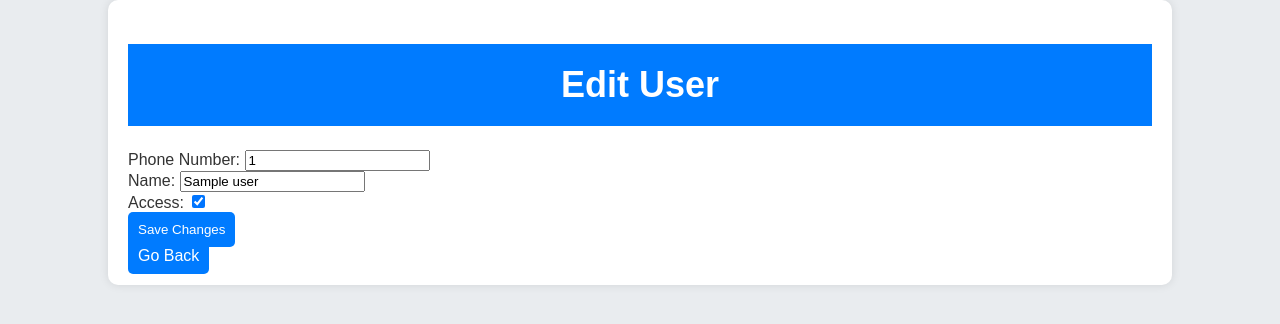
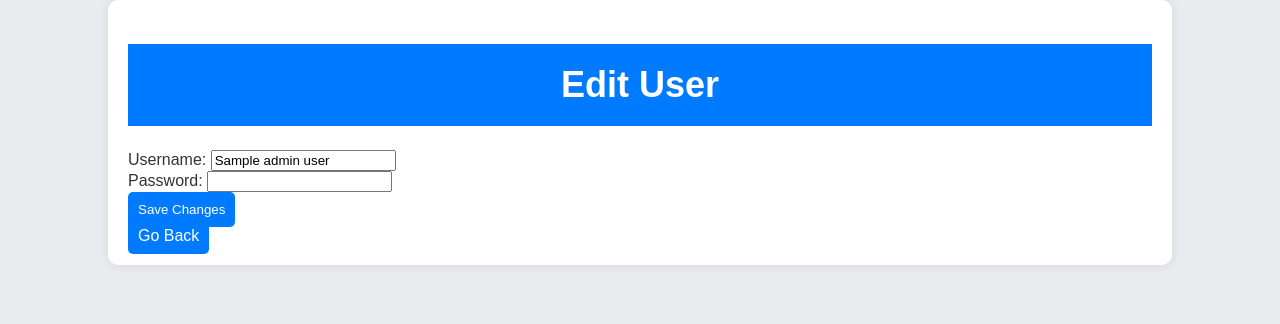
Before and after one commit to boondas/gate-management-system, a Flask app: page /edit_user/3 in a window 1280 px wide. Shown: the top 324 px of the page. Run offline with Flask 3, Linux system fonts and the light colour scheme; the visitor is signed in with stand-in values (Sample User, id 1); a database or web service that is not in the repository returns one stand-in record (values such as "Sample title"); some libraries are stand-ins or nearby versions.

Commit message:
UpdatedFlask app

```diff
--- a/main.py
+++ b/main.py
@@ -1,18 +1,96 @@
-from flask import Flask, render_template, request, redirect, url_for, session
+import os
+from flask import Flask, render_template, request, redirect, url_for, flash, session
+from werkzeug.security import generate_password_hash, check_password_hash
 import psycopg2
-from werkzeug.security import generate_password_hash, check_password_hash
+from functools import wraps
 
 app = Flask(__name__)
-app.secret_key = 'your_secret_key'  # Replace with a secure random key
+app.secret_key = os.urandom(24)  # Secure session cookies
 
 # Database connection setup
-DATABASE_URL = 'your_postgresql_database_url'
-
 def get_db_connection():
-    conn = psycopg2.connect(DATABASE_URL)
+    conn = psycopg2.connect(os.environ["DATABASE_URL"])
     return conn
 
-# Route for login
+# Login required decorator to protect admin routes
+def login_required(f):
+    @wraps(f)
+    def decorated_function(*args, **kwargs):
+        if 'admin_logged_in' not in session:
+            return redirect(url_for('login'))
+        return f(*args, **kwargs)
+    return decorated_function
+
+# Route for the home page (Dashboard)
+@app.route('/')
+@login_required
+def index():
+    conn = get_db_connection()
+    cur = conn.cursor()
+    cur.execute("SELECT * FROM admin_users")
+    users = cur.fetchall()
+    conn.close()
+    return render_template('index.html', users=users)
+
+# Route for adding a user
+@app.route('/add_user', methods=['GET', 'POST'])
+@login_required
+def add_user():
+    if request.method == 'POST':
+        username = request.form['username']
+        password = request.form['password']
+        hashed_password = generate_password_hash(password)
+
+        conn = get_db_connection()
+        cur = conn.cursor()
+        cur.execute("INSERT INTO admin_users (username, password) VALUES (%s, %s)", (username, hashed_password))
+        conn.commit()
+        conn.close()
+
+        flash('User added successfully!', 'success')
+        return redirect(url_for('index'))
+
+    return render_template('add_user.html')
+
+# Route for editing user details
+@app.route('/edit_user/<int:user_id>', methods=['GET', 'POST'])
+@login_required
+def edit_user(user_id):
+    conn = get_db_connection()
+    cur = conn.cursor()
+
+    if request.method == 'POST':
+        username = request.form['username']
+        password = request.form['password']
+        hashed_password = generate_password_hash(password)
+
+        cur.execute("UPDATE admin_users SET username = %s, password = %s WHERE id = %s", (username, hashed_password, user_id))
+        conn.commit()
+        conn.close()
+
+        flash('User details updated successfully!', 'success')
+        return redirect(url_for('index'))
+
+    cur.execute("SELECT * FROM admin_users WHERE id = %s", (user_id,))
+    user = cur.fetchone()
+    conn.close()
+
+    return render_template('edit_user.html', user=user)
+
+# Route for deleting a user
+@app.route('/delete_user/<int:user_id>', methods=['POST'])
+@login_required
+def delete_user(user_id):
+    conn = get_db_connection()
+    cur = conn.cursor()
+    cur.execute("DELETE FROM admin_users WHERE id = %s", (user_id,))
+    conn.commit()
+    conn.close()
+
+    flash('User deleted successfully!', 'success')
+    return redirect(url_for('index'))
+
+# Route for login page
 @app.route('/login', methods=['GET', 'POST'])
 def login():
     if request.method == 'POST':
@@ -21,100 +99,26 @@ def login():
 
         conn = get_db_connection()
         cur = conn.cursor()
-        cur.execute("SELECT id, password FROM admin_users WHERE username = %s", (username,))
+        cur.execute("SELECT * FROM admin_users WHERE username = %s", (username,))
         user = cur.fetchone()
-        cur.close()
         conn.close()
 
-        if user and check_password_hash(user[1], password):
-            session['user_id'] = user[0]
+        if user and check_password_hash(user[1], password):  # user[1] contains the hashed password
+            session['admin_logged_in'] = True
+            flash('Login successful!', 'success')
             return redirect(url_for('index'))
         else:
-            return render_template('login.html', error="Invalid username or password.")
+            flash('Invalid credentials. Please try again.', 'danger')
+
     return render_template('login.html')
 
 # Route for logout
 @app.route('/logout')
+@login_required
 def logout():
-    session.pop('user_id', None)
+    session.pop('admin_logged_in', None)
+    flash('You have been logged out.', 'info')
     return redirect(url_for('login'))
-
-# Protected route decorator
-def login_required(func):
-    def wrapper(*args, **kwargs):
-        if 'user_id' not in session:
-            return redirect(url_for('login'))
-        return func(*args, **kwargs)
-    wrapper.__name__ = func.__name__
-    return wrapper
-
-# Index route (protected)
-@app.route('/')
-@login_required
-def index():
-    conn = get_db_connection()
-    cur = conn.cursor()
-    cur.execute("SELECT id, phone_number, name, access FROM users")
-    users = cur.fetchall()
-    cur.close()
-    conn.close()
-    return render_template('index.html', users=users)
-
-# Other routes (add_user, edit_user, delete_user) - Add @login_required to each route
-@app.route('/add_user', methods=['GET', 'POST'])
-@login_required
-def add_user():
-    if request.method == 'POST':
-        phone_number = request.form['phone_number']
-        name = request.form['name']
-        access = 'access' in request.form
-
-        conn = get_db_connection()
-        cur = conn.cursor()
-        cur.execute("INSERT INTO users (phone_number, name, access) VALUES (%s, %s, %s)",
-                    (phone_number, name, access))
-        conn.commit()
-        cur.close()
-        conn.close()
-
-        return redirect(url_for('index'))
-    return render_template('add_user.html')
-
-@app.route('/edit_user/<int:user_id>', methods=['GET', 'POST'])
-@login_required
-def edit_user(user_id):
-    conn = get_db_connection()
-    cur = conn.cursor()
-
-    if request.method == 'POST':
-        phone_number = request.form['phone_number']
-        name = request.form['name']
-        access = 'access' in request.form
-
-        cur.execute("UPDATE users SET phone_number = %s, name = %s, access = %s WHERE id = %s",
-                    (phone_number, name, access, user_id))
-        conn.commit()
-        cur.close()
-        conn.close()
-        return redirect(url_for('index'))
-
-    cur.execute("SELECT phone_number, name, access FROM users WHERE id = %s", (user_id,))
-    user = cur.fetchone()
-    cur.close()
-    conn.close()
-
-    return render_template('edit_user.html', user=user, user_id=user_id)
-
-@app.route('/delete_user/<int:user_id>', methods=['POST'])
-@login_required
-def delete_user(user_id):
-    conn = get_db_connection()
-    cur = conn.cursor()
-    cur.execute("DELETE FROM users WHERE id = %s", (user_id,))
-    conn.commit()
-    cur.close()
-    conn.close()
-    return redirect(url_for('index'))
 
 if __name__ == '__main__':
     app.run(debug=True)
--- a/templates/edit_user.html
+++ b/templates/edit_user.html
@@ -9,15 +9,12 @@
 <body>
     <div class="container">
         <h1>Edit User</h1>
-        <form action="/edit_user/{{ user_id }}" method="post">
-            <label for="phone_number">Phone Number:</label>
-            <input type="text" id="phone_number" name="phone_number" value="{{ user[0] }}" required>
+        <form action="/edit_user/{{ user[0] }}" method="post">
+            <label for="username">Username:</label>
+            <input type="text" id="username" name="username" value="{{ user[1] }}" required>
             <br>
-            <label for="name">Name:</label>
-            <input type="text" id="name" name="name" value="{{ user[1] }}" required>
-            <br>
-            <label for="access">Access:</label>
-            <input type="checkbox" id="access" name="access" {% if user[2] %}checked{% endif %}>
+            <label for="password">Password:</label>
+            <input type="password" id="password" name="password" required>
             <br>
             <button type="submit" class="btn">Save Changes</button>
         </form>
```
Also changed, not shown: templates/add_user.html (+4 -7 lines), templates/index.html (+2 -5 lines), templates/login.html (+5 -5 lines).
